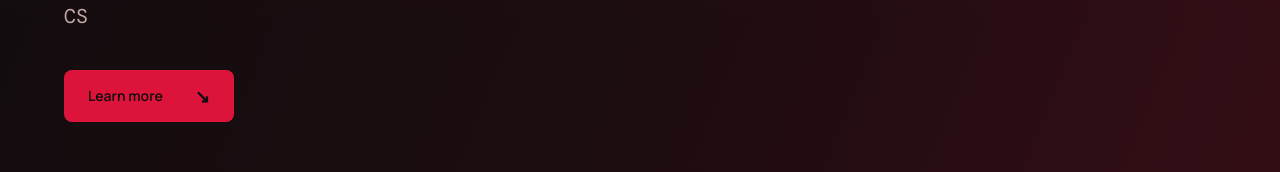
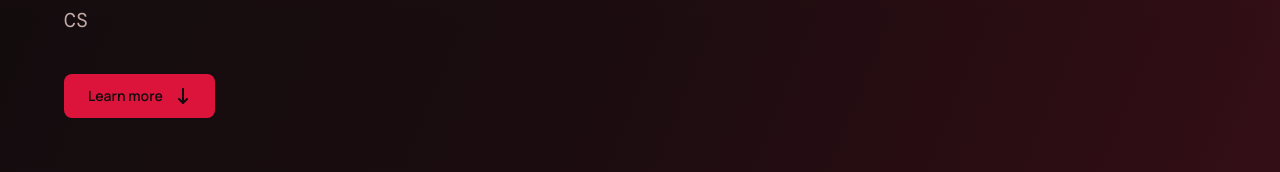
Before and after one commit to jtp0220/portfolio-2026, a React (Vite) app: page / in a window 1280 px wide. Shown: the part 521-693 px from the top of the page. Built offline with nearby package versions, Linux system fonts and the light colour scheme.

Commit message:
Update Learn More button icon

```diff
--- a/src/components/home/Hero.tsx
+++ b/src/components/home/Hero.tsx
@@ -1,4 +1,6 @@
 import { useEffect, useRef, useState } from "react";
+import { FaArrowDownLong } from "react-icons/fa6";
+
 import { navigateToSection } from "@/lib/navigation";
 
 const textCycleList = ["Developer", "Photographer", "Gamer", "CS Graduate"];
@@ -68,8 +70,9 @@ export default function Hero() {
               {blinker ? "\u00A0|" : ""}
             </span>
           </span>
-          <a href="#about" onClick={(event) => navigateToSection(event, "#about")} className="bg-accent text-bg-primary hover:bg-accent-soft mt-10 inline-flex items-center rounded-lg px-6 py-3 text-sm font-semibold transition-colors">
-            Learn more<span className="ml-8 text-lg">↘</span>
+          <a href="#about" onClick={(event) => navigateToSection(event, "#about")} className="bg-accent text-bg-primary hover:bg-accent-soft mt-10 inline-flex items-center gap-3 rounded-lg px-6 py-3 text-sm font-semibold transition-colors">
+            <span>Learn more</span>
+            <FaArrowDownLong aria-hidden="true" className="text-base" />
           </a>
         </div>
       </div>
```
